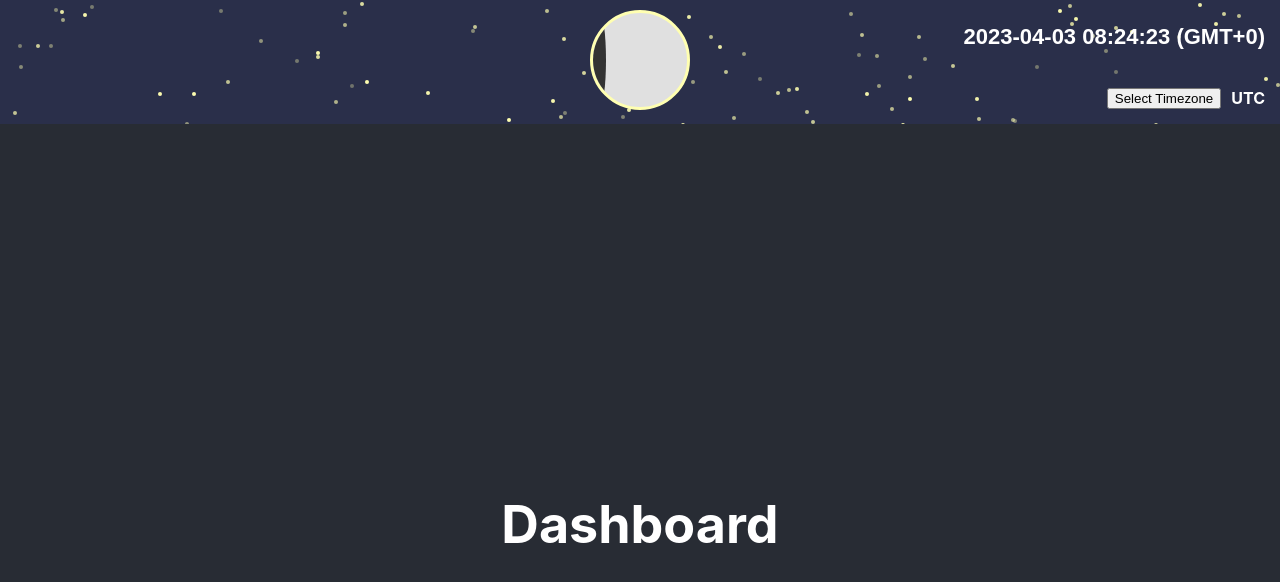
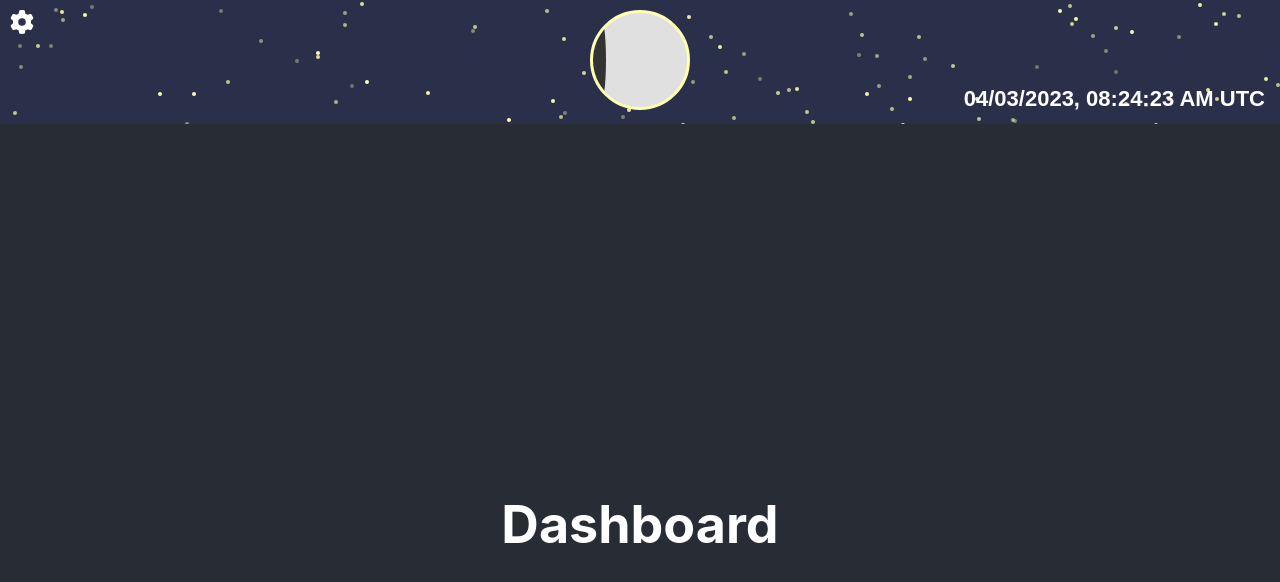
Before and after one commit to minjong-ha/dashboard, a React (Create React App) app in the folder react/: page / in a window 1280 px wide. Shown: the top 582 px of the page. Built offline with nearby package versions, Linux system fonts and the light colour scheme.

Commit message:
fix(timezone): Fix timezone UI to menu and apply real-time timezone update for local-time

```diff
--- a/react/package.json
+++ b/react/package.json
@@ -3,6 +3,9 @@
   "version": "0.2.0",
   "private": true,
   "dependencies": {
+    "@fortawesome/fontawesome-svg-core": "^6.4.0",
+    "@fortawesome/free-solid-svg-icons": "^6.4.0",
+    "@fortawesome/react-fontawesome": "^0.2.0",
     "@testing-library/jest-dom": "^5.16.4",
     "@testing-library/react": "^13.3.0",
     "@testing-library/user-event": "^13.5.0",
--- a/react/src/MoonPhase.css
+++ b/react/src/MoonPhase.css
@@ -77,27 +77,50 @@ opacity: 0.3;
 }
 
 .local-time {
-       font-family: Arial, sans-serif;
-       font-size: 22px;
+  font-family: Arial, sans-serif;
+  font-size: 22px;
+position: absolute;
+bottom: -10px;
+right: 15px;
 color: white;
        font-weight: bold;
 }
 
-.time-info {
+
+.config-button {
 position: absolute;
-bottom: 0px;
-right: 15px;
+top: 10px;
+left: 10px;
+      font-size: 24px;
+cursor: pointer;
+        z-index: 10;
+color: white;
+}
+
+.menu {
+position: absolute;
+top: 0;
+left: -250px;
+"width: 250px;"
+height: 100%;
+        background-color: #333;
+        overflow-y: auto;
+        z-index: 10;
+padding: 1rem;
+         box-sizing: border-box;
+transition: left 0.7s ease-in-out;
 display: flex;
          flex-direction: column;
-         align-items: flex-end;
+         align-items: center;
+         padding-top: 20px;
+         padding-right: 30px;
+         z-index: 5;
+color: white;
+       font-weight: bold;
 }
 
-.timezone-container {
-display: flex;
-gap: 10px;
-     align-items: center;
-color: white;
-       font-weight: bold;
+.menu.open {
+left: 0;
 }
 
 
--- a/react/src/MoonPhase.js
+++ b/react/src/MoonPhase.js
@@ -6,12 +6,36 @@ import { zonedTimeToUtc, utcToZonedTime } from 'date-fns-tz';
 import './MoonPhase.css';
 import TimezoneSelector from './TimezoneSelector';
 
+import { FontAwesomeIcon } from '@fortawesome/react-fontawesome';
+import { faCog } from '@fortawesome/free-solid-svg-icons';
+
+
 const MoonPhase = ({ currentTime, timeZone, onTimezoneChange }) => {
   const [shadowStyle, setShadowStyle] = useState({width: '0%', isWaning: false});
+  const [menuOpen, setMenuOpen] = useState(false);
+
+  const toggleMenu = () => {
+    setMenuOpen(!menuOpen);
+  };
+
+  const onTimezoneChangeWrapper = (newTimeZone) => {
+    onTimezoneChange(newTimeZone);
+    setMenuOpen(false);
+  };
 
   const formatLocalTime = (currentTime, timeZone) => {
     const localTime = utcToZonedTime(currentTime, timeZone);
-      const formattedTime = format(localTime, "yyyy-MM-dd HH:mm:ss (O)");
+    const formatter = new Intl.DateTimeFormat('en-US', {
+      year: 'numeric',
+      month: '2-digit',
+      day: '2-digit',
+      hour: '2-digit',
+      minute: '2-digit',
+      second: '2-digit',
+      timeZoneName: 'short',
+      timeZone: timeZone,
+    });
+    const formattedTime = formatter.format(localTime);
     return formattedTime;
   };
 
@@ -55,20 +79,17 @@ const MoonPhase = ({ currentTime, timeZone, onTimezoneChange }) => {
   return (
       <div className="StarsWrapper">
 
-
-
-
-        <div className="time-info">
-        <p className="local-time">{formatLocalTime(currentTime, timeZone)}</p>
-        <div className="timezone-container">
-        <TimezoneSelector onChange={onTimezoneChange}/>
-        <p className="timezone-info">{timeZone}</p>
-        </div>
+      <FontAwesomeIcon
+      icon={faCog}
+      className="config-button"
+      onClick={toggleMenu}
+      />
+      <div className={`menu ${menuOpen ? 'open' : ''}`}>
+      <h3>Configuration</h3>
+      <TimezoneSelector onChange={onTimezoneChangeWrapper} />
       </div>
 
-
-
-
+      <p className="local-time">{formatLocalTime(currentTime, timeZone)}</p>
       <div className="StarsContainer"></div>
       <div className="moon">
       <div
@@ -79,6 +100,7 @@ const MoonPhase = ({ currentTime, timeZone, onTimezoneChange }) => {
 ></div>
 </div>
 </div>
+
 );
   };
 
--- /dev/null
+++ b/react/src/TimezoneSelector.css
@@ -0,0 +1,14 @@
+.timezone-selector {
+width: 100%;
+}
+
+.timezone-option {
+  list-style-type: none;
+cursor: pointer;
+padding: 5px;
+         font-size: 14px;
+}
+
+.timezone-option:hover {
+  background-color: #f0f0f0;
+}
--- a/react/src/TimezoneSelector.js
+++ b/react/src/TimezoneSelector.js
@@ -1,33 +1,33 @@
-import React, { useState } from 'react';
+import React from 'react';
+import PropTypes from 'prop-types';
 import { timeZoneNames } from './timeZoneNames';
+import './TimezoneSelector.css';
 
 const TimezoneSelector = ({ onChange }) => {
-  const [isDropdownVisible, setDropdownVisible] = useState(false);
-
-  const handleTimezoneClick = (timeZone) => {
-    onChange(timeZone);
-    console.log(timeZone);
-    setDropdownVisible(false);
+  const handleTimezoneClick = (timezone) => {
+    onChange(timezone);
   };
 
   return (
-      <div>
-      <button onClick={() => setDropdownVisible(!isDropdownVisible)}>
-      Select Timezone
-      </button>
-      {isDropdownVisible && (
-          <div>
-          <ul>
-          {timeZoneNames.map((timeZone) => (
-                <li key={timeZone} onClick={() => handleTimezoneClick(timeZone)}>
-                {timeZone}
-                </li>
-                ))}
-          </ul>
-          </div>
-          )}
+      <div className="timezone-selector">
+      <h4>Timezone</h4>
+      <ul>
+      {timeZoneNames.map((timezone) => (
+            <li
+            key={timezone}
+            className="timezone-option"
+            onClick={() => handleTimezoneClick(timezone)}
+            >
+            {timezone}
+            </li>
+            ))}
+      </ul>
       </div>
       );
 };
 
+TimezoneSelector.propTypes = {
+onChange: PropTypes.func.isRequired,
+};
+
 export default TimezoneSelector;
--- a/react/src/timeZoneNames.js
+++ b/react/src/timeZoneNames.js
@@ -1,5 +1,6 @@
 
 export const timeZoneNames = [
+  'UTC',
   'America/New_York',
   'Europe/London',
   'Asia/Tokyo',
```
Also changed, not shown: 1 other file (tests, documents, lock files or other folders). Lines whose indentation alone changed are shown as unchanged.
